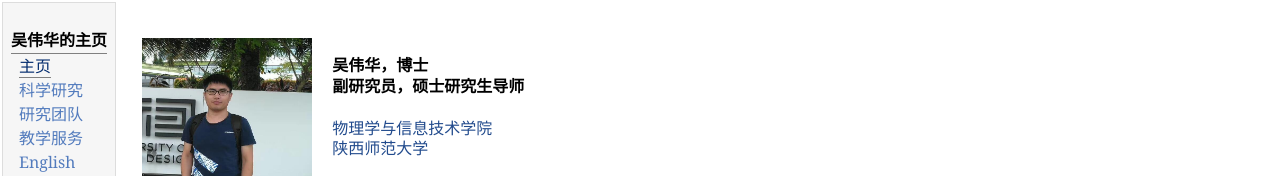
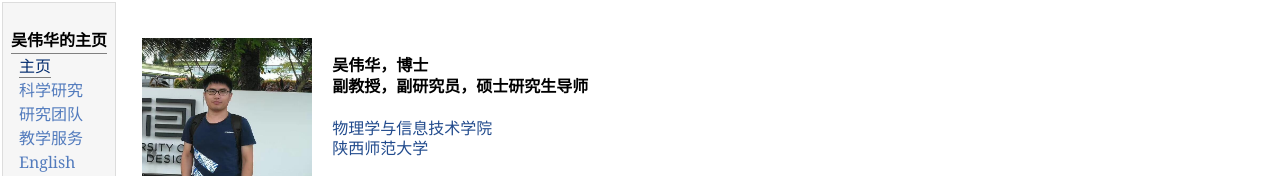
Before and after one commit to xidianwuweihua/xidianwuweihua.github.io, a plain HTML site: page research.html in a window 1280 px wide. Shown: the top 176 px of the page. Drawn offline with Linux system fonts and the light colour scheme.

Commit message:
Update research.html

```diff
--- a/research.html
+++ b/research.html
@@ -33,7 +33,7 @@
 
 
 
-<b>副研究员，硕士研究生导师</b> <br /> <br />
+<b>副教授，副研究员，硕士研究生导师</b> <br /> <br />
 
 
 
```
